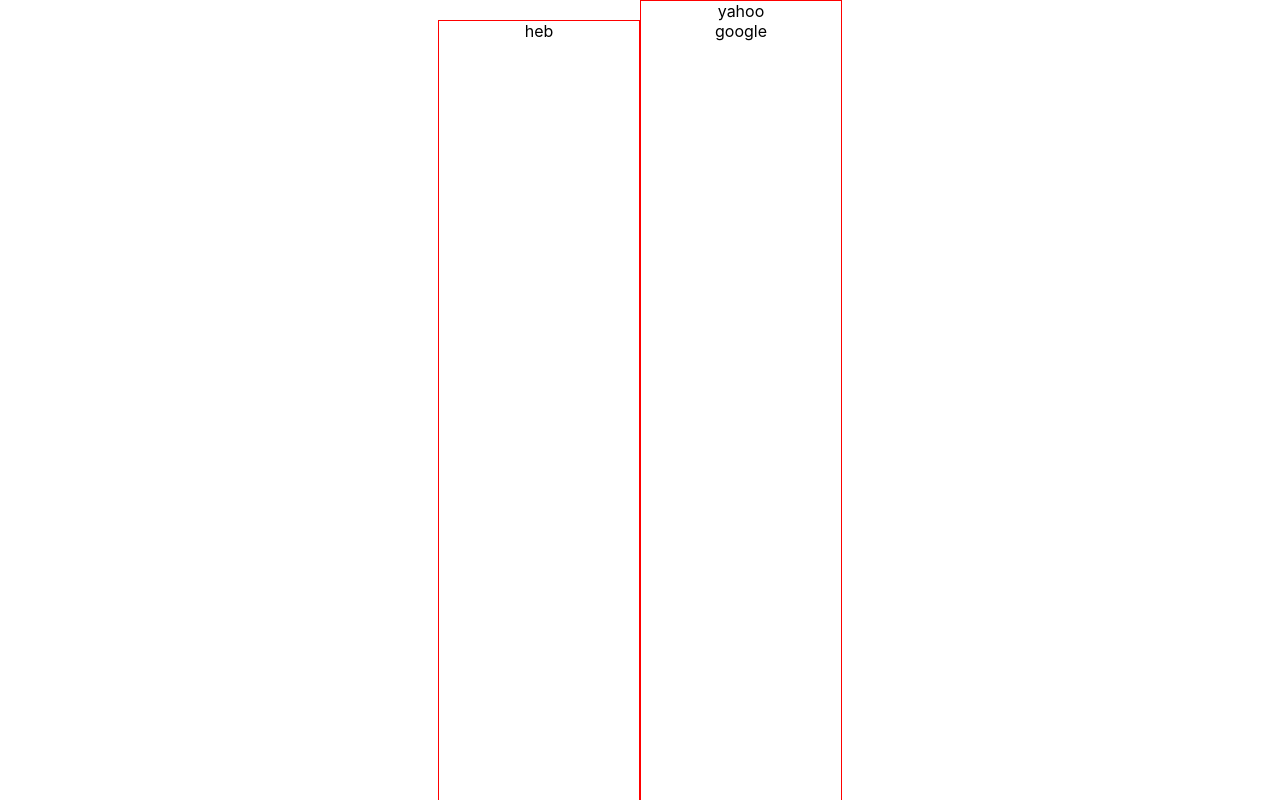
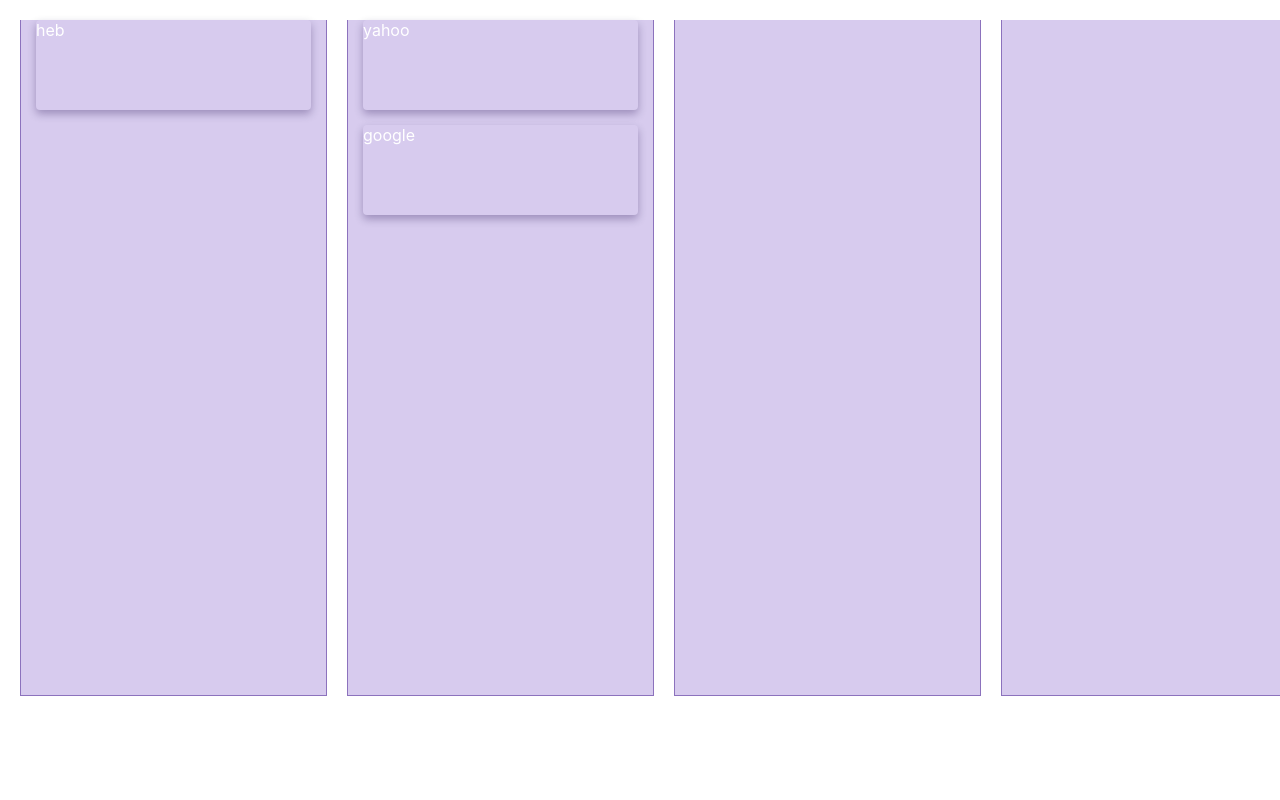
Before and after one commit to ValkrynCiel/Huntr_Board_v2.0, a React (Create React App) app in the folder client/: page / in a window 1280 px wide. Shown: the top 800 px of the page. Built offline with nearby package versions, Linux system fonts and the light colour scheme.

Commit message:
HuntrBoardPage, Column: added styling for flexbox and scrolling;

```diff
--- a/client/src/Column.jsx
+++ b/client/src/Column.jsx
@@ -4,20 +4,24 @@
 import Job from './Job';
 
 const Container = styled.div`
-  display: inline-block;
-  width: 200px;
-  height: 1000px;
-  border: 1px solid red;
+  height: calc(100vh - 125px);
+  width: 305px;
+  background-color:rgb(215, 203, 238);
+  user-select: none;
+  border: rgb(140, 114, 189) solid 1px;
+  border-top: 0px;
+  color: rgb(85, 3, 85);
+  flex-direction: column;
+  margin: 10px;
 `
 
 class Column extends Component {
   render () {
     return (
-      <Container>
         <Droppable droppableId={this.props.column.id}>
 
           {(provided) => (
-            <div
+            <Container
               ref={provided.innerRef}
               {...provided.droppableProps}
             >
@@ -25,10 +29,9 @@
                 <Job key={job.id} job={job} index={index} />
               ))}
               {provided.placeholder}
-            </div>
+            </Container>
           )}
         </Droppable>
-      </Container>
     )
   }
 }
--- a/client/src/HuntrBoardPage.jsx
+++ b/client/src/HuntrBoardPage.jsx
@@ -1,15 +1,32 @@
 import React, {Component} from 'react';
 import {DragDropContext} from 'react-beautiful-dnd';
 import Column from './Column';
+import styled from 'styled-components';
+
+const ListDisplay = styled.div`
+  width: 100vw;
+  overflow-x: scroll;
+  white-space: nowrap;
+`
+const FlexContainer =  styled.div`
+  float: left;
+  display: flex;
+  flex-direction: row;
+  padding: 10px;
+`
 
 class HuntrBoardPage extends Component {
   constructor(props) {
     super(props);
     this.state = {
-      colOrder: [2,1],
+      colOrder: [2,1,3,4,5,6],
       columns: {
         1: {jobOrder: ['b', 'a'], id: '1'},
-        2: {jobOrder: ['c'], id: '2'}
+        2: {jobOrder: ['c'], id: '2'},
+        3: {jobOrder: [], id: '3'},
+        4: {jobOrder: [], id: '4'},
+        5: {jobOrder: [], id: '5'},
+        6: {jobOrder: [], id: '6'}
       },
       jobs: {
         a: {name: 'google', id: 'a'},
@@ -20,6 +37,8 @@
   }
   render() {
     return (
+      <ListDisplay>
+        <FlexContainer>
           <DragDropContext>
             {this.state.colOrder.map(columnId => {
               const column = this.state.columns[columnId];
@@ -27,6 +46,8 @@
               return <Column key={columnId} column={column} jobs={jobs} />;
             })}
           </DragDropContext>
+        </FlexContainer>
+      </ListDisplay>
     );
   }
 }
--- a/client/src/Job.jsx
+++ b/client/src/Job.jsx
@@ -1,6 +1,17 @@
 import React, {Component} from 'react';
 import {Draggable} from 'react-beautiful-dnd';
 import styled from 'styled-components';
+
+const Container = styled.div`
+  width: 275px;
+  height: 90px;
+  border-radius: 4px;
+  margin: 0 15px 15px 15px;
+  display: flex;
+  color: white;
+  box-shadow: 0px 4px 8px rgba(24,0,69,0.3);
+  position: relative;
+`
 
 class Job extends Component {
   render() {
@@ -10,13 +21,13 @@
           index={this.props.index}
         >
           {provided => (
-          <div
+            <Container
               {...provided.draggableProps}
               {...provided.dragHandleProps}
               ref={provided.innerRef}
             >
               {this.props.job.name}
-          </div>
+            </Container>
           )}
         </Draggable>
     )
```
Lines whose indentation alone changed are shown as unchanged.
